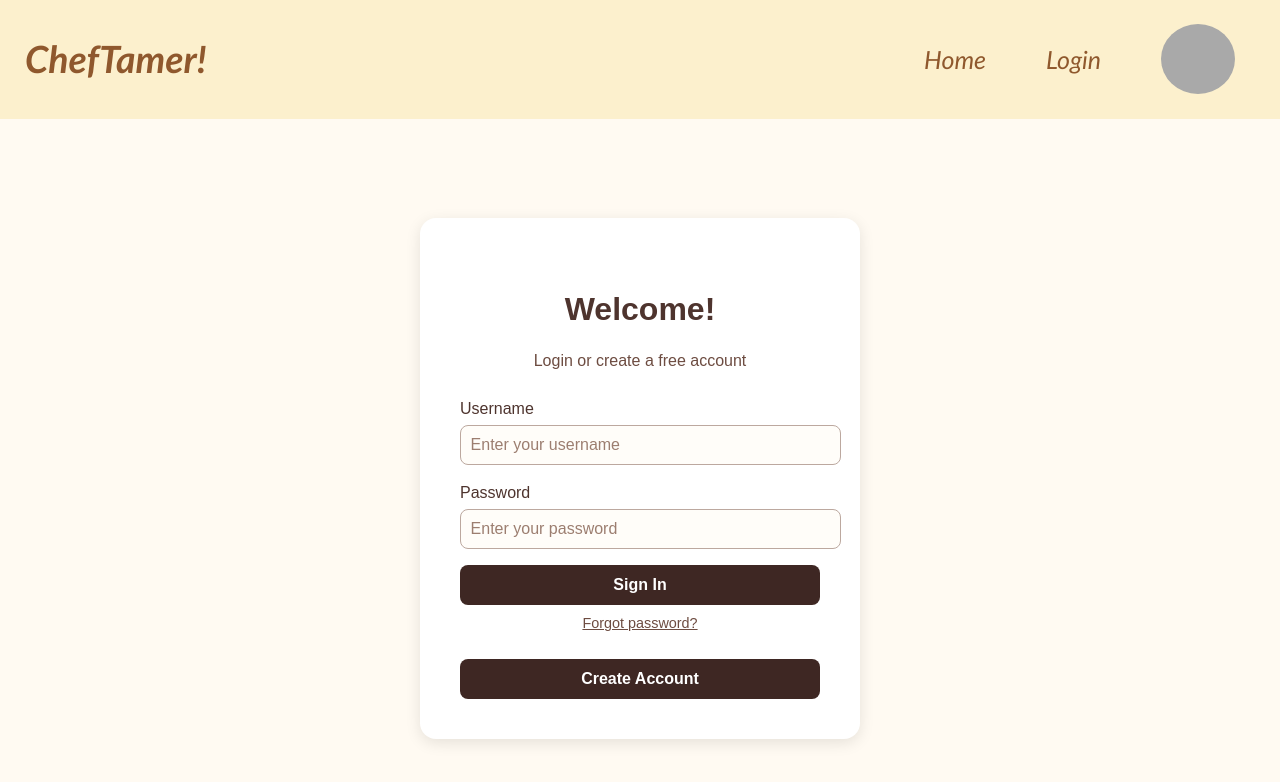
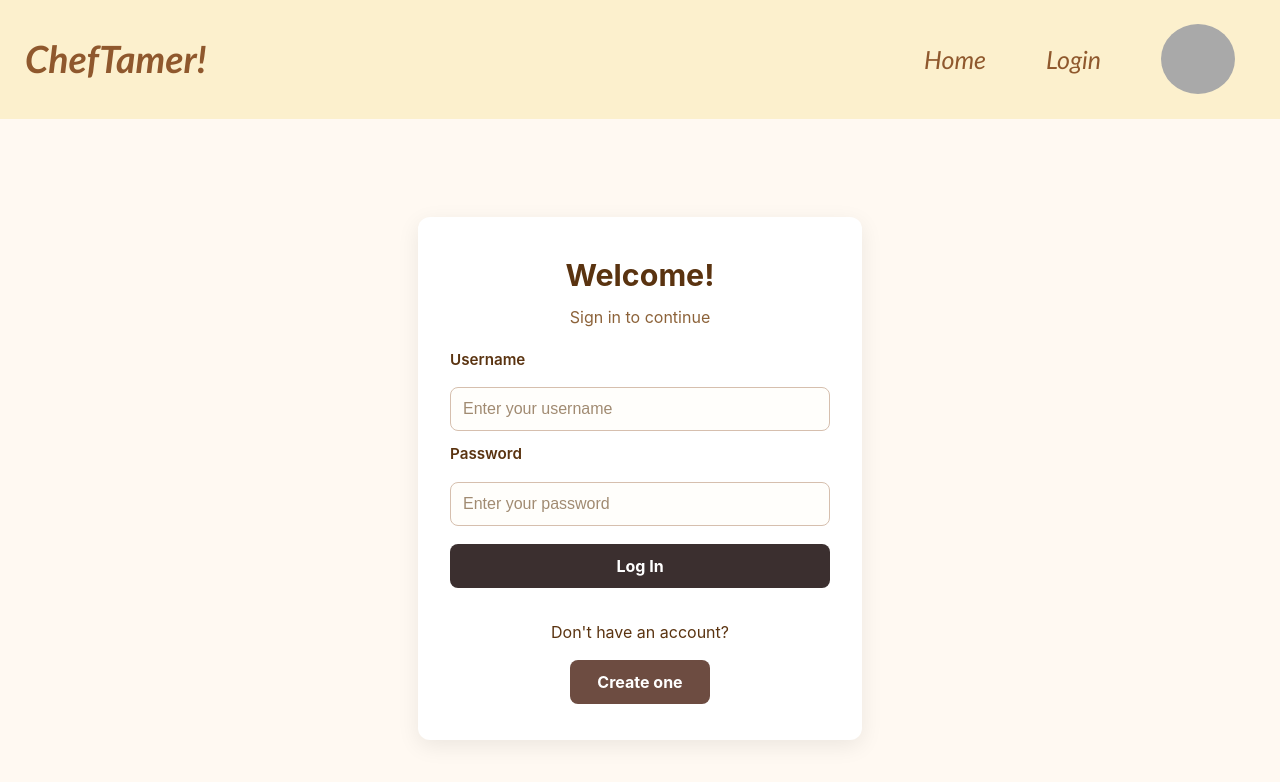
Before and after one commit to TiniToni/Team-ABCSquared-SWE-2025, a React app in the folder frontend/: page /login in a window 1280 px wide. Shown: the top 782 px of the page. Built offline with nearby package versions, Linux system fonts and the light colour scheme; the HTML template or start-up script is replaced by a standard one.

Commit message:
Create Account UI

```diff
--- a/frontend/src/App.jsx
+++ b/frontend/src/App.jsx
@@ -1,5 +1,6 @@
 import { Routes, Route, Link } from 'react-router-dom';
 import LoginUI from './pages/LoginUI';
+import CreateAccountUI from "./pages/CreateAccountUI";
 import './App.css'
 
 function App() {
@@ -24,6 +25,7 @@ function App() {
       <Routes>
         {/* <Route path="/" element={<Home />} /> */}
         <Route path="/login" element={<LoginUI />} />
+        <Route path="/register" element={<CreateAccountUI />} />
       </Routes>
     </>
   )
--- /dev/null
+++ b/frontend/src/pages/CreateAccountUI.css
@@ -0,0 +1,91 @@
+.register-page {
+  display: flex;
+  justify-content: center;
+  align-items: center;
+  height: 90vh;
+  background-color: #fffaf2;
+  font-family: "Poppins", sans-serif;
+}
+
+.form-container {
+  background-color: #ffffff;
+  padding: 2.5rem;
+  border-radius: 16px;
+  box-shadow: 0 4px 15px rgba(0, 0, 0, 0.1);
+  width: 360px;
+  text-align: center;
+}
+
+.welcome-title {
+  font-size: 2rem;
+  color: #4e342e;
+  font-weight: 700;
+  margin-bottom: 0.5rem;
+}
+
+.welcome-text {
+  color: #6d4c41;
+  font-size: 1rem;
+  margin-bottom: 1.5rem;
+}
+
+.register-form label {
+  display: block;
+  text-align: left;
+  margin-bottom: 0.3rem;
+  color: #4e342e;
+  font-weight: 500;
+}
+
+.register-form input {
+  width: 100%;
+  padding: 0.6rem;
+  margin-bottom: 1rem;
+  border-radius: 8px;
+  border: 1px solid #bca89f;
+  background-color: #fffdf9;
+  color: #3e2723;
+  font-size: 1rem;
+}
+
+.register-form input::placeholder {
+  color: #9c7e70;
+}
+
+.sign-up-btn {
+  background-color: #3e2723;
+  color: white;
+  padding: 0.7rem;
+  width: 100%;
+  border: none;
+  border-radius: 8px;
+  cursor: pointer;
+  font-weight: 600;
+}
+
+.sign-up-btn:hover {
+  background-color: #5d4037;
+}
+
+.login-link {
+  margin-top: 1rem;
+  color: #4e342e;
+  font-size: 0.95rem;
+}
+
+.login-link a {
+  color: #6d4c41;
+  text-decoration: underline;
+}
+
+.error-text {
+  color: #c62828;
+  font-weight: 600;
+  margin-bottom: 1rem;
+}
+
+.success-text {
+  color: #2e7d32;
+  font-weight: 600;
+  margin-bottom: 1rem;
+}
--- /dev/null
+++ b/frontend/src/pages/CreateAccountUI.jsx
@@ -0,0 +1,92 @@
+import { useState } from "react";
+import { registerUser } from "../Api";
+import "./CreateAccountUI.css";
+
+export default function RegisterUI() {
+  const [username, setUsername] = useState("");
+  const [password, setPassword] = useState("");
+  const [confirmPassword, setConfirmPassword] = useState("");
+  const [error, setError] = useState("");
+  const [success, setSuccess] = useState("");
+
+  const handleSubmit = async (e) => {
+    e.preventDefault();
+    setError("");
+    setSuccess("");
+
+    if (password !== confirmPassword) {
+      setError("Passwords do not match");
+      return;
+    }
+
+    try {
+      const response = await registerUser({ username, password });
+      console.log("Registration successful:", response.data);
+
+      setSuccess("Account created successfully! Redirecting to login...");
+      setTimeout(() => (window.location.href = "/login"), 2000);
+    } catch (err) {
+      console.error("Registration error:", err);
+      if (err.response && err.response.data) {
+        const msg =
+          err.response.data.username?.[0] ||
+          err.response.data.password?.[0] ||
+          "Registration failed";
+        setError(msg);
+      } else {
+        setError("Unable to register. Please try again.");
+      }
+    }
+  };
+
+  return (
+    <div className="register-page">
+      <main className="main-content">
+        <div className="form-container">
+          <h2 className="welcome-title">Create Your Account</h2>
+          <p className="welcome-text">Join ChefTamer today!</p>
+
+          <form className="register-form" onSubmit={handleSubmit}>
+            <label>Username</label>
+            <input
+              type="text"
+              placeholder="Choose a username"
+              value={username}
+              onChange={(e) => setUsername(e.target.value)}
+              required
+            />
+
+            <label>Password</label>
+            <input
+              type="password"
+              placeholder="Enter a password"
+              value={password}
+              onChange={(e) => setPassword(e.target.value)}
+              required
+            />
+
+            <label>Confirm Password</label>
+            <input
+              type="password"
+              placeholder="Re-enter your password"
+              value={confirmPassword}
+              onChange={(e) => setConfirmPassword(e.target.value)}
+              required
+            />
+
+            {error && <p className="error-text">{error}</p>}
+            {success && <p className="success-text">{success}</p>}
+
+            <button type="submit" className="sign-up-btn">
+              Create Account
+            </button>
+          </form>
+
+          <p className="login-link">
+            Already have an account? <a href="/login">Sign in</a>
+          </p>
+        </div>
+      </main>
+    </div>
+  );
+}
--- a/frontend/src/pages/LoginUI.css
+++ b/frontend/src/pages/LoginUI.css
@@ -1,108 +1,115 @@
-.login-page {
+.ct-login-page {
   display: flex;
   justify-content: center;
   align-items: center;
   height: 90vh;
-  background-color: #fffaf2;
-  font-family: "Poppins", sans-serif;
+  background-color: #fff9f2;
+  font-family: "Poppins", "Inter", sans-serif;
+  margin: 0;
+  padding: 0;
 }
 
-.main-content {
-  display: flex;
-  justify-content: center;
-  align-items: center;
-  width: 100%;
-}
-
-.form-container {
-  background-color: #ffffff;
-  padding: 2.5rem;
-  border-radius: 16px;
-  box-shadow: 0 4px 15px rgba(0, 0, 0, 0.1);
-  width: 360px;
+.ct-login-box {
+  width: 380px;
+  background: #ffffff;
+  padding: 36px 32px;
+  border-radius: 12px;
+  box-shadow: 0 6px 22px rgba(0,0,0,0.08);
   text-align: center;
 }
 
-.welcome-title {
-  font-size: 2rem;
-  color: #4e342e;
+.ct-login-heading {
+  margin: 0;
+  font-size: 1.9rem;
+  color: #5a3310;
   font-weight: 700;
-  margin-bottom: 0.5rem;
 }
 
-.welcome-text {
-  color: #6d4c41;
-  font-size: 1rem;
-  margin-bottom: 1.5rem;
+.ct-login-subtext {
+  margin-top: 6px;
+  margin-bottom: 20px;
+  color: #8c6239;
 }
 
-.login-form label {
-  display: block;
-  text-align: left;
-  margin-bottom: 0.3rem;
-  color: #4e342e;
-  font-weight: 500;
+.ct-login-form {
+  display: flex;
+  flex-direction: column;
+  gap: 12px;
+  align-items: stretch;
 }
 
-.login-form input {
-  width: 100%;
-  padding: 0.6rem;
-  margin-bottom: 1rem;
-  border-radius: 8px;
-  border: 1px solid #bca89f;
-  background-color: #fffdf9;
-  color: #3e2723;
-  font-size: 1rem;
-  outline: none;
+.ct-label {
+  text-align: left;
+  font-weight: 600;
+  color: #5a3310;
+  font-size: 0.95rem;
+  margin-bottom: 4px;
 }
 
-.login-form input::placeholder {
-  color: #9c7e70;
+.ct-input {
+  padding: 12px;
+  border-radius: 8px;
+  border: 1px solid #d6bfae;
+  background: #fffefb;
+  color: #3b2f2f;
+  font-size: 1rem;
+}
+
+.ct-input::placeholder {
+  color: #a18b72;
   opacity: 1;
 }
 
-.login-form input:focus {
-  border-color: #6d4c41;
-  box-shadow: 0 0 0 2px rgba(109, 76, 65, 0.15);
+.ct-button {
+  padding: 12px;
+  border-radius: 8px;
+  border: none;
+  cursor: pointer;
+  font-weight: 700;
 }
 
-.sign-in-btn {
-  background-color: #3e2723;
+.ct-login-btn {
+  background: #3b2f2f;
   color: white;
-  padding: 0.7rem;
-  width: 100%;
-  border: none;
-  border-radius: 8px;
-  cursor: pointer;
-  font-weight: 600;
+  margin-top: 6px;
 }
 
-.sign-in-btn:hover {
-  background-color: #5d4037;
+.ct-create-btn {
+  background: #6d4c41;
+  color: white;
+  width: 140px;
+  margin: 8px auto 0 auto;
 }
 
-.create-account-btn {
-  margin-top: 1.5rem;
-  background-color: #3e2723;
-  color: white;
-  padding: 0.7rem;
-  width: 100%;
-  border: none;
-  border-radius: 8px;
-  cursor: pointer;
-  font-weight: 600;
+.ct-create-section {
+  margin-top: 16px;
+  display: flex;
+  flex-direction: column;
+  align-items: center;
 }
 
-.forgot-link {
-  display: block;
-  margin-top: 0.5rem;
-  color: #6d4c41;
-  text-decoration: underline;
-  font-size: 0.9rem;
+.ct-create-text {
+  color: #5a3310;
+  margin-bottom: 8px;
 }
 
-.error-text {
-  color: #c62828;
+.ct-error {
+  color: #b00020;
   font-weight: 600;
-  margin-bottom: 1rem;
+  font-size: 0.95rem;
+  margin-top: 4px;
 }
+
+.ct-success {
+  color: #1b8a3e;
+  font-weight: 700;
+  font-size: 0.95rem;
+  margin-top: 4px;
+}
+
+@media (max-width: 480px) {
+  .ct-login-box {
+    width: 92%;
+    padding: 20px;
+  }
+}
--- a/frontend/src/pages/LoginUI.jsx
+++ b/frontend/src/pages/LoginUI.jsx
@@ -1,38 +1,48 @@
 import { useState } from "react";
+import { useNavigate } from "react-router-dom";
 import { login } from "../Api";
 import "./LoginUI.css";
 
 export default function LoginUI() {
+  const navigate = useNavigate();
   const [username, setUsername] = useState("");
   const [password, setPassword] = useState("");
   const [error, setError] = useState("");
+  const [success, setSuccess] = useState("");
 
   const handleSubmit = async (e) => {
     e.preventDefault();
     setError("");
-
+    setSuccess("");
     try {
-      const response = await login({ username, password });
-      console.log("Login successful:", response.data);
-      localStorage.setItem("access", response.data.access);
-      localStorage.setItem("refresh", response.data.refresh);
-      alert("Login successful!");
+      const res = await login({ username, password });
+      if (res.status === 200) {
+        localStorage.setItem("access", res.data.access);
+        localStorage.setItem("refresh", res.data.refresh);
+        setSuccess("Login successful!");
+        setTimeout(() => navigate("/dashboard"), 900);
+      } else {
+        setError("Login failed");
+      }
     } catch (err) {
-      console.error("Login error:", err);
+      if (err.response && err.response.status === 401) {
         setError("Invalid username or password");
+      } else {
+        setError("Something went wrong. Try again.");
+      }
     }
   };
 
   return (
-    <div className="login-page">
-      <main className="main-content">
-        <div className="form-container">
-          <h2 className="welcome-title">Welcome!</h2>
-          <p className="welcome-text">Login or create a free account</p>
+    <div className="ct-login-page">
+      <div className="ct-login-box">
+        <h2 className="ct-login-heading">Welcome!</h2>
+        <p className="ct-login-subtext">Sign in to continue</p>
 
-          <form className="login-form" onSubmit={handleSubmit}>
-            <label>Username</label>
+        <form className="ct-login-form" onSubmit={handleSubmit}>
+          <label className="ct-label">Username</label>
           <input
+            className="ct-input"
             type="text"
             placeholder="Enter your username"
             value={username}
@@ -40,8 +50,9 @@ export default function LoginUI() {
             required
           />
 
-            <label>Password</label>
+          <label className="ct-label">Password</label>
           <input
+            className="ct-input"
             type="password"
             placeholder="Enter your password"
             value={password}
@@ -49,15 +60,24 @@ export default function LoginUI() {
             required
           />
 
-            {error && <p className="error-text">{error}</p>}
+          {error && <div className="ct-error">{error}</div>}
+          {success && <div className="ct-success">{success}</div>}
 
-            <button type="submit" className="sign-in-btn">Sign In</button>
-            <a href="#" className="forgot-link">Forgot password?</a>
+          <button className="ct-button ct-login-btn" type="submit">
+            Log In
+          </button>
         </form>
 
-          <button className="create-account-btn">Create Account</button>
+        <div className="ct-create-section">
+          <p className="ct-create-text">Don't have an account?</p>
+          <button
+            className="ct-button ct-create-btn"
+            onClick={() => navigate("/register")}
+          >
+            Create one
+          </button>
         </div>
-      </main>
+      </div>
     </div>
   );
 }
```
Lines whose indentation alone changed are shown as unchanged.
